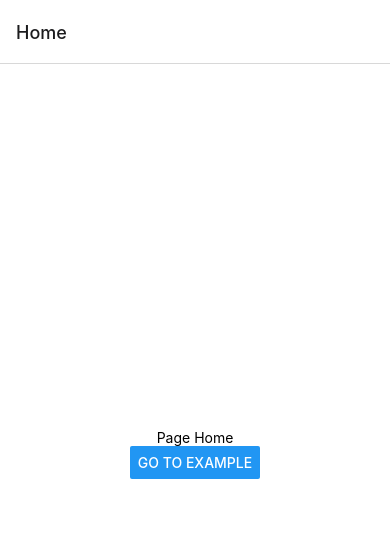
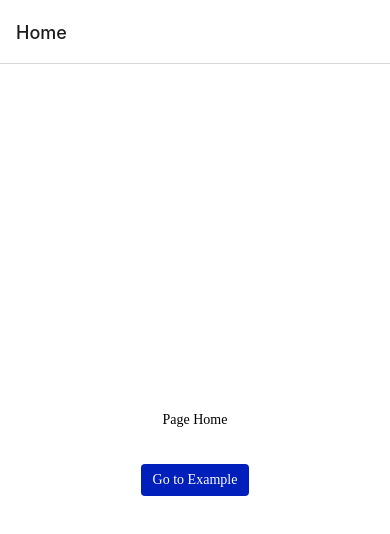
Before and after one commit to everton-dgn/boilerplate_react_native_expo, a React Native app: screen / in a window 390 px wide. Shown: the top 534 px of the page. Built offline with nearby package versions, Linux system fonts and the light colour scheme.

Commit message:
feat: add components and theme

```diff
--- a/src/pages/Example/index.tsx
+++ b/src/pages/Example/index.tsx
@@ -1,5 +1,7 @@
-import { Button, Text, View } from 'react-native'
+import { View } from 'react-native'
 import { useNavigation } from '@react-navigation/native'
+import Text from 'components/atoms/Text'
+import TouchableOpacity from 'components/atoms/TouchableOpacity'
 import S from './styles'
 
 const Example = () => {
@@ -8,8 +10,8 @@ const Example = () => {
   return (
     <View style={S.container}>
       <Text>Page Example</Text>
-      <Button
-        title="Go to Home"
+      <TouchableOpacity
+        label="Go to Home"
         onPress={() => {
           navigate('Home')
         }}
--- a/src/pages/Example/styles.ts
+++ b/src/pages/Example/styles.ts
@@ -1,15 +1,12 @@
 import { StyleSheet } from 'react-native'
-
-const colors = {
-  white: '#fff',
-  black: '#000'
-}
+import T from 'theme'
 
 const styles = StyleSheet.create({
   container: {
     alignItems: 'center',
-    backgroundColor: colors.white,
+    backgroundColor: T.colors.white,
     flex: 1,
+    gap: T.spacings.giga,
     justifyContent: 'center'
   }
 })
--- a/src/pages/Home/index.tsx
+++ b/src/pages/Home/index.tsx
@@ -1,5 +1,7 @@
-import { Button, Text, View } from 'react-native'
+import { View } from 'react-native'
 import { useNavigation } from '@react-navigation/native'
+import Text from 'components/atoms/Text'
+import TouchableOpacity from 'components/atoms/TouchableOpacity'
 import S from './styles'
 
 const Home = () => {
@@ -8,8 +10,8 @@ const Home = () => {
   return (
     <View style={S.container}>
       <Text>Page Home</Text>
-      <Button
-        title="Go to Example"
+      <TouchableOpacity
+        label="Go to Example"
         onPress={() => {
           navigate('Example')
         }}
--- a/src/pages/Home/styles.ts
+++ b/src/pages/Home/styles.ts
@@ -1,15 +1,12 @@
 import { StyleSheet } from 'react-native'
-
-const colors = {
-  white: '#fff',
-  black: '#000'
-}
+import T from 'theme'
 
 const styles = StyleSheet.create({
   container: {
     alignItems: 'center',
-    backgroundColor: colors.white,
+    backgroundColor: T.colors.white,
     flex: 1,
+    gap: T.spacings.giga,
     justifyContent: 'center'
   }
 })
```
